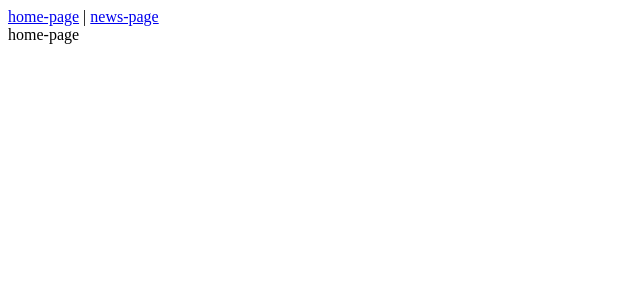
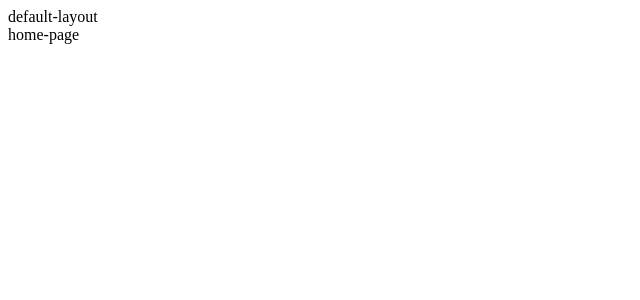
Before and after one commit to AnInterviewTM/ng-todo-list, a Vue app: page / in a window 1280 px wide. Shown: the top 300 px of the page, without its empty margins (0-640 px from the left). Built offline with nearby package versions, Linux system fonts and the light colour scheme.

Commit message:
NG-01 | C03 | Init application
1. Add layouts.
2. Init form.

```diff
--- a/public/index.html
+++ b/public/index.html
@@ -3,6 +3,7 @@
     <head>
         <meta name="viewport" content="width=device-width,initial-scale=1.0" />
         <meta charset="utf-8" />
+
         <title><%= htmlWebpackPlugin.options.title %></title>
     </head>
     <body>
@@ -13,6 +14,7 @@
                 continue.</strong
             >
         </noscript>
+
         <div id="app"></div>
     </body>
 </html>
--- a/src/App.vue
+++ b/src/App.vue
@@ -1,7 +1,5 @@
 <template>
     <div id="app">
-        <router-link to="/">home-page</router-link> |
-        <router-link to="/news-page">news-page</router-link>
         <router-view />
     </div>
 </template>
--- /dev/null
+++ b/src/components/forms/auth-form/auth-form.vue
@@ -0,0 +1,13 @@
+<script>
+    export default {
+        name: 'AuthForm',
+    };
+</script>
+
+<template>
+    <div>auth-form</div>
+</template>
+
+<style lang="scss">
+    @import "auth-form.scss";
+</style>
--- a/src/components/forms/index.js
+++ b/src/components/forms/index.js
@@ -0,0 +1,5 @@
+import AuthForm from "./auth-form/auth-form.vue";
+
+export default function install(Vue) {
+    Vue.component(AuthForm.name, AuthForm);
+}
--- a/src/components/index.js
+++ b/src/components/index.js
@@ -0,0 +1,5 @@
+import forms from "./forms/index";
+
+export default function iComponents(Vue) {
+    Vue.use(forms);
+}
--- /dev/null
+++ b/src/layouts/default-layout/default-layout.vue
@@ -0,0 +1,16 @@
+<script lang="js">
+    export default {
+        name: "DefaultLayout",
+    };
+</script>
+
+<template>
+    <div>
+        default-layout
+        <slot></slot>
+    </div>
+</template>
+
+<style lang="scss">
+    @import "default-layout.scss";
+</style>
--- /dev/null
+++ b/src/layouts/index.js
@@ -0,0 +1,5 @@
+import DefaultLayout from "./default-layout/default-layout.vue";
+
+export default function iLayouts(Vue) {
+    Vue.component(DefaultLayout.name, DefaultLayout);
+}
--- a/src/main.js
+++ b/src/main.js
@@ -1,3 +1,5 @@
+import install from "./install";
+
 import router from "./router";
 import store from "./store";
 import App from "./App.vue";
@@ -5,6 +7,7 @@ import App from "./App.vue";
 import Vue from "vue";
 
 Vue.config.productionTip = false;
+Vue.use(install);
 
 new Vue({
     router,
--- a/src/pages/home-page/home-page.vue
+++ b/src/pages/home-page/home-page.vue
@@ -7,5 +7,9 @@
 </script>
 
 <template>
-    <div>home-page</div>
+    <div>
+        <DefaultLayout>
+            <div>home-page</div>
+        </DefaultLayout>
+    </div>
 </template>
```
Also changed, not shown: src/install.js (added, +7 -0 lines), src/components/forms/auth-form/auth-form.scss (added), src/layouts/default-layout/default-layout.scss (added).
